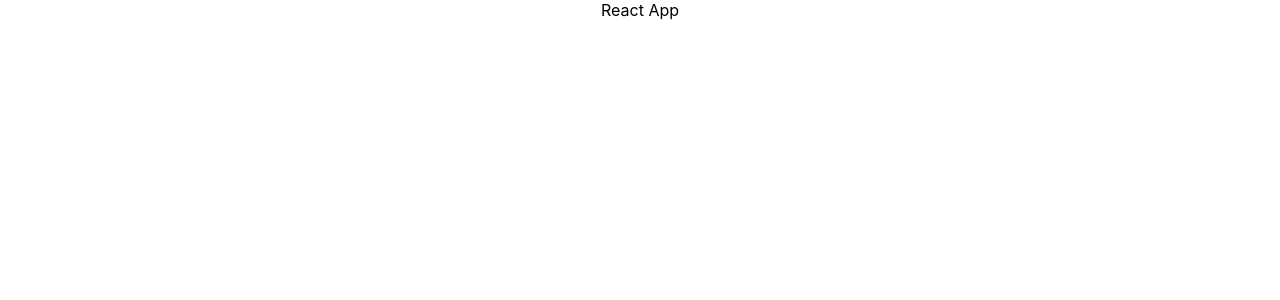
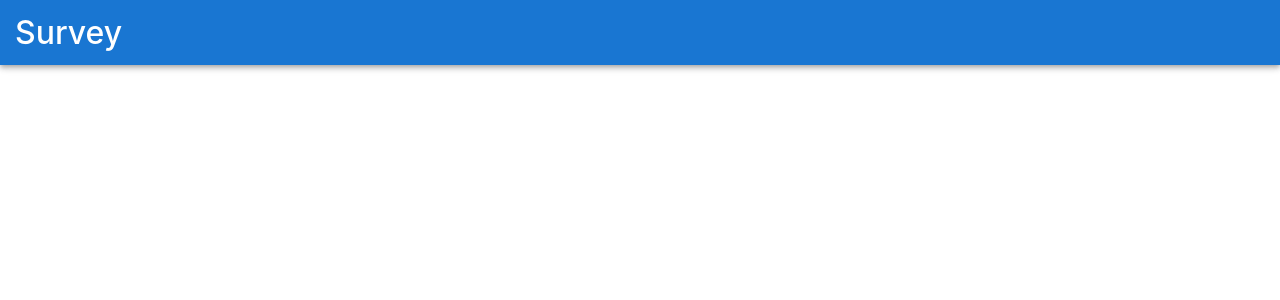
Before and after one commit to khaled-faour/Survery-app, a React (Create React App) app in the folder survey-frontend/: page / in a window 1280 px wide. Shown: the top 300 px of the page. Built offline with nearby package versions, Linux system fonts and the light colour scheme.

Commit message:
Added Header

```diff
--- a/survey-frontend/src/App.css
+++ b/survey-frontend/src/App.css
@@ -1,38 +1,37 @@
 .App {
   text-align: center;
+
 }
 
-.App-logo {
-  height: 40vmin;
-  pointer-events: none;
+.header{
+  display: flex;
+  align-items: center;
+  justify-content: space-between;
+  padding: 0 15px;
+  background-color: rgb(25, 118, 210);
+  color: white;
+  height: 65px;
+  box-shadow: rgba(0, 0, 0, 0.2) 0px 2px 4px -1px, rgba(0, 0, 0, 0.14) 0px 4px 5px 0px, rgba(0, 0, 0, 0.12) 0px 1px 10px 0px;
+}
+.header .title h1{
+  font-weight: 500;
+}
+.header .buttons button{
+  background-color: transparent;
+  color: inherit;
+  font-weight: bold;
+  text-transform: uppercase;
+  border: none;
+  border-radius: 4px;
+  padding: 16px 18px;
+  transition: background-color 250ms cubic-bezier(0.4, 0, 0.2, 1) 0ms, box-shadow 250ms cubic-bezier(0.4, 0, 0.2, 1) 0ms, border-color 250ms cubic-bezier(0.4, 0, 0.2, 1) 0ms, color 250ms cubic-bezier(0.4, 0, 0.2, 1) 0ms;
 }
 
-@media (prefers-reduced-motion: no-preference) {
-  .App-logo {
-    animation: App-logo-spin infinite 20s linear;
-  }
+.header .buttons button:hover{
+  cursor: pointer;
+  background-color: rgba(0, 0, 0, 0.2);
 }
 
-.App-header {
-  background-color: #282c34;
-  min-height: 100vh;
-  display: flex;
-  flex-direction: column;
-  align-items: center;
-  justify-content: center;
-  font-size: calc(10px + 2vmin);
-  color: white;
+.header .buttons button:active{
+  background-color: rgba(0, 0, 0, 0.5);
 }
-
-.App-link {
-  color: #61dafb;
-}
-
-@keyframes App-logo-spin {
-  from {
-    transform: rotate(0deg);
-  }
-  to {
-    transform: rotate(360deg);
-  }
-}
--- a/survey-frontend/src/App.js
+++ b/survey-frontend/src/App.js
@@ -1,10 +1,11 @@
 import logo from './logo.svg';
 import './App.css';
+import Header from './components/header';
 
 function App() {
   return (
     <div className="App">
-      React App
+      <Header/>
     </div>
   );
 }
--- /dev/null
+++ b/survey-frontend/src/components/header.js
@@ -0,0 +1,25 @@
+import React, {useState} from 'react'
+
+function Header() {
+
+    const [token, setToken] = useState(localStorage.getItem('user_token') || null)
+
+
+    const logout = ()=>{
+        localStorage.removeItem('user_token')
+        setToken(null)
+    }
+
+  return (
+    <div className='header'>
+        <div className='title'>
+            <h1>Survey</h1>
+        </div>
+        <div className='buttons'>
+            {token && <button onClick={logout}>Logout</button>}
+        </div>
+    </div>
+  )
+}
+
+export default Header
```
